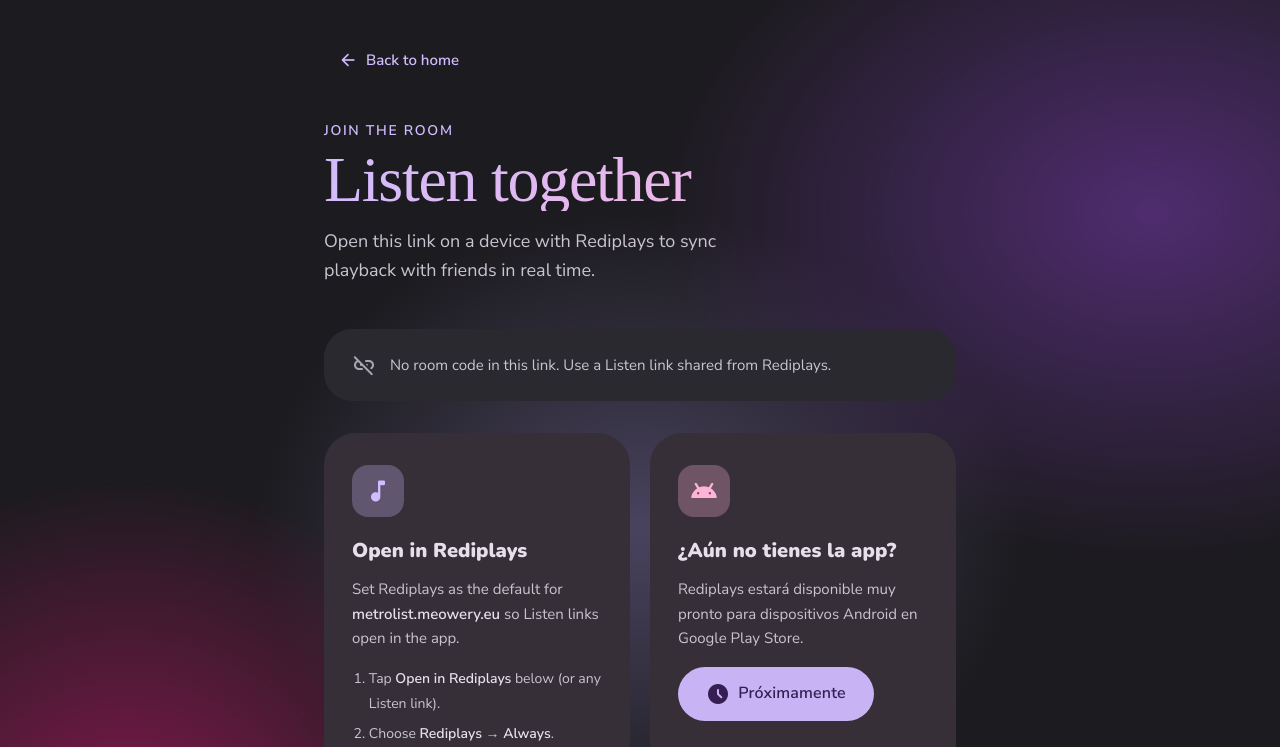
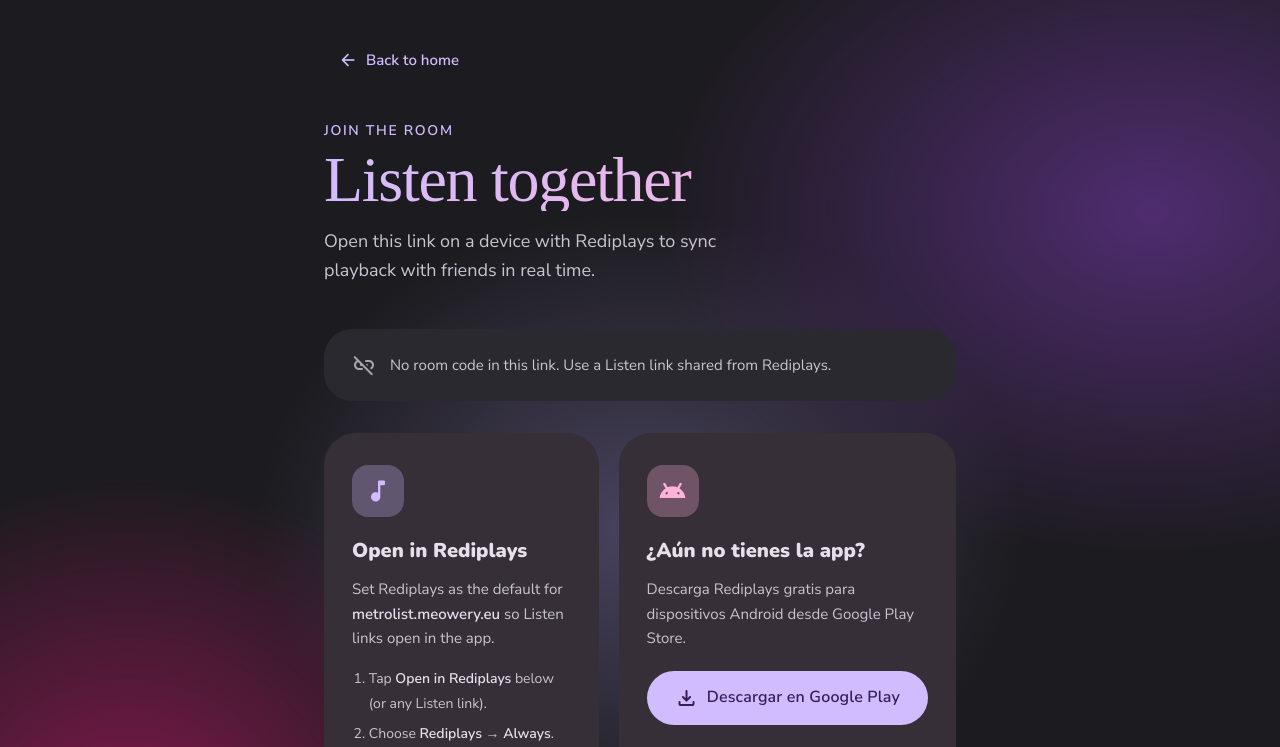
Before and after one commit to Hernandez723/rediplaysweb, a Vue app: page /listen in a window 1280 px wide. Shown: the top 747 px of the page. Built offline with nearby package versions, Linux system fonts and the light colour scheme; a web font is replaced by a local one.

Commit message:
feat: agregar enlace a Google Play Store y configurar app-ads.txt

```diff
--- a/src/components/DownloadSection.vue
+++ b/src/components/DownloadSection.vue
@@ -11,10 +11,15 @@
         </div>
 
         <div class="download__actions">
-          <div class="btn btn-filled btn-lg download__btn-soon">
+          <a
+            href="https://play.google.com/store/apps/details?id=com.rediplays.app"
+            target="_blank"
+            rel="noopener noreferrer"
+            class="btn btn-filled btn-lg"
+          >
             <span class="icon" aria-hidden="true">android</span>
-            Próximamente
-          </div>
+            Descargar en Google Play
+          </a>
           <RouterLink to="/faq" class="download__faq-link">
             Preguntas Frecuentes
             <span class="icon" style="font-size: 1rem" aria-hidden="true">arrow_forward</span>
--- a/src/components/HeroSection.vue
+++ b/src/components/HeroSection.vue
@@ -338,10 +338,15 @@
         </p>
 
         <div class="hero__actions">
-          <button class="btn btn-filled btn-lg hero__btn-soon" type="button" disabled>
+          <a
+            href="https://play.google.com/store/apps/details?id=com.rediplays.app"
+            target="_blank"
+            rel="noopener noreferrer"
+            class="btn btn-filled btn-lg"
+          >
             <span class="icon" aria-hidden="true">android</span>
-            Próximamente
-          </button>
+            Descargar en Google Play
+          </a>
           <RouterLink to="/faq" class="btn btn-outlined btn-lg">
             <span class="icon" aria-hidden="true">help</span>
             Más información
--- a/src/views/ListenPage.vue
+++ b/src/views/ListenPage.vue
@@ -98,12 +98,17 @@
           </div>
           <h2 class="listen__card-title">¿Aún no tienes la app?</h2>
           <p class="listen__card-body">
-            Rediplays estará disponible muy pronto para dispositivos Android en Google Play Store.
+            Descarga Rediplays gratis para dispositivos Android desde Google Play Store.
           </p>
-          <div class="btn btn-filled btn-lg" style="cursor: default; opacity: 0.95; pointer-events: none;">
-            <span class="icon" aria-hidden="true">schedule</span>
-            Próximamente
-          </div>
+          <a
+            href="https://play.google.com/store/apps/details?id=com.rediplays.app"
+            target="_blank"
+            rel="noopener noreferrer"
+            class="btn btn-filled btn-lg listen__cta"
+          >
+            <span class="icon" aria-hidden="true">download</span>
+            Descargar en Google Play
+          </a>
         </article>
       </div>
 
--- a/src/views/WatchPage.vue
+++ b/src/views/WatchPage.vue
@@ -139,13 +139,13 @@
           </a>
 
           <a
-            href="https://github.com/Hernandez723/rediplaysapp/releases"
+            href="https://play.google.com/store/apps/details?id=com.rediplays.app"
             target="_blank"
             rel="noopener noreferrer"
             class="btn btn-tonal btn-lg watch__btn-secondary"
           >
             <span class="icon" aria-hidden="true">download</span>
-            <span>Descargar Rediplays</span>
+            <span>Descargar en Google Play</span>
           </a>
 
           <a
```
Also changed, not shown: public/app-ads.txt (added).
